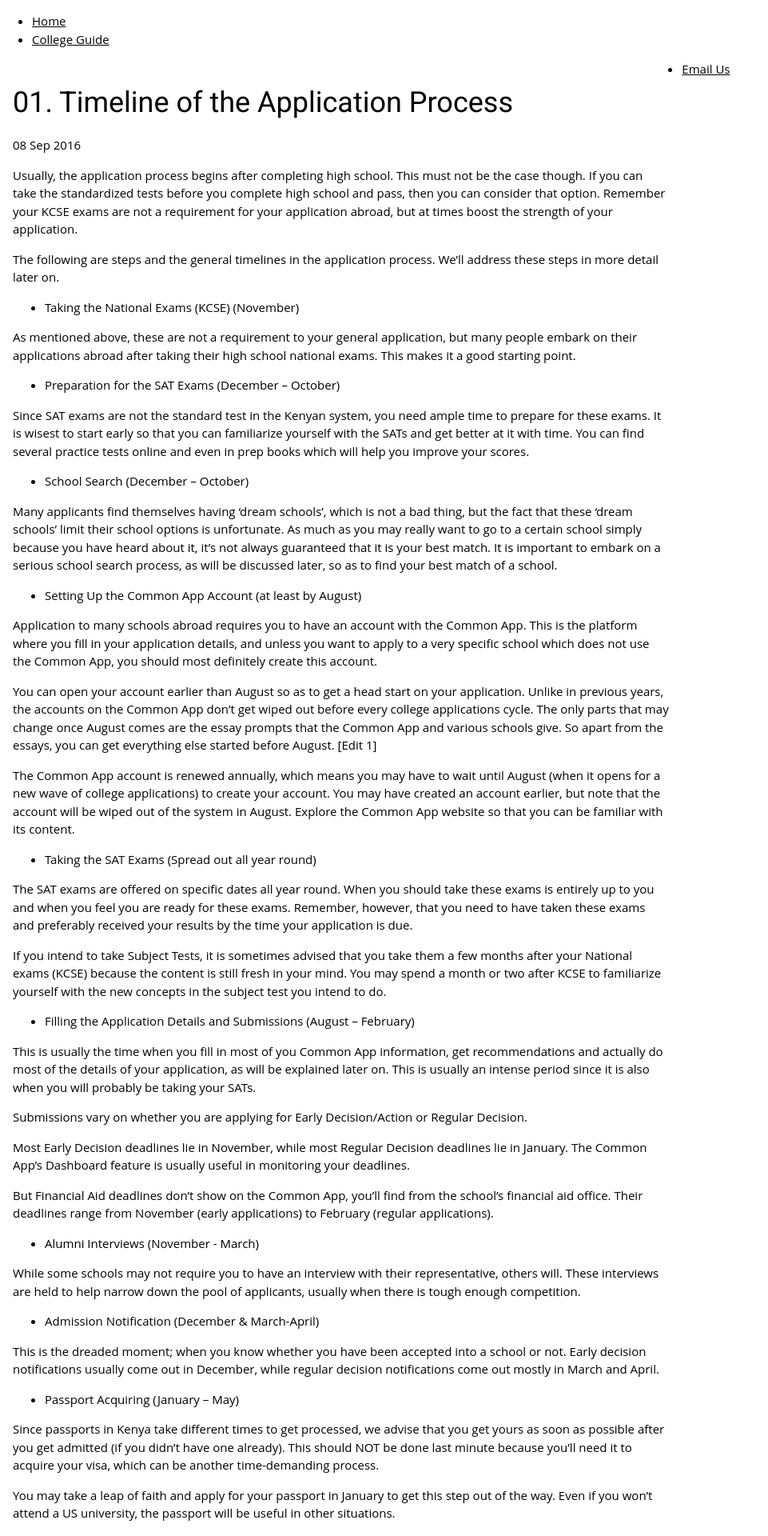
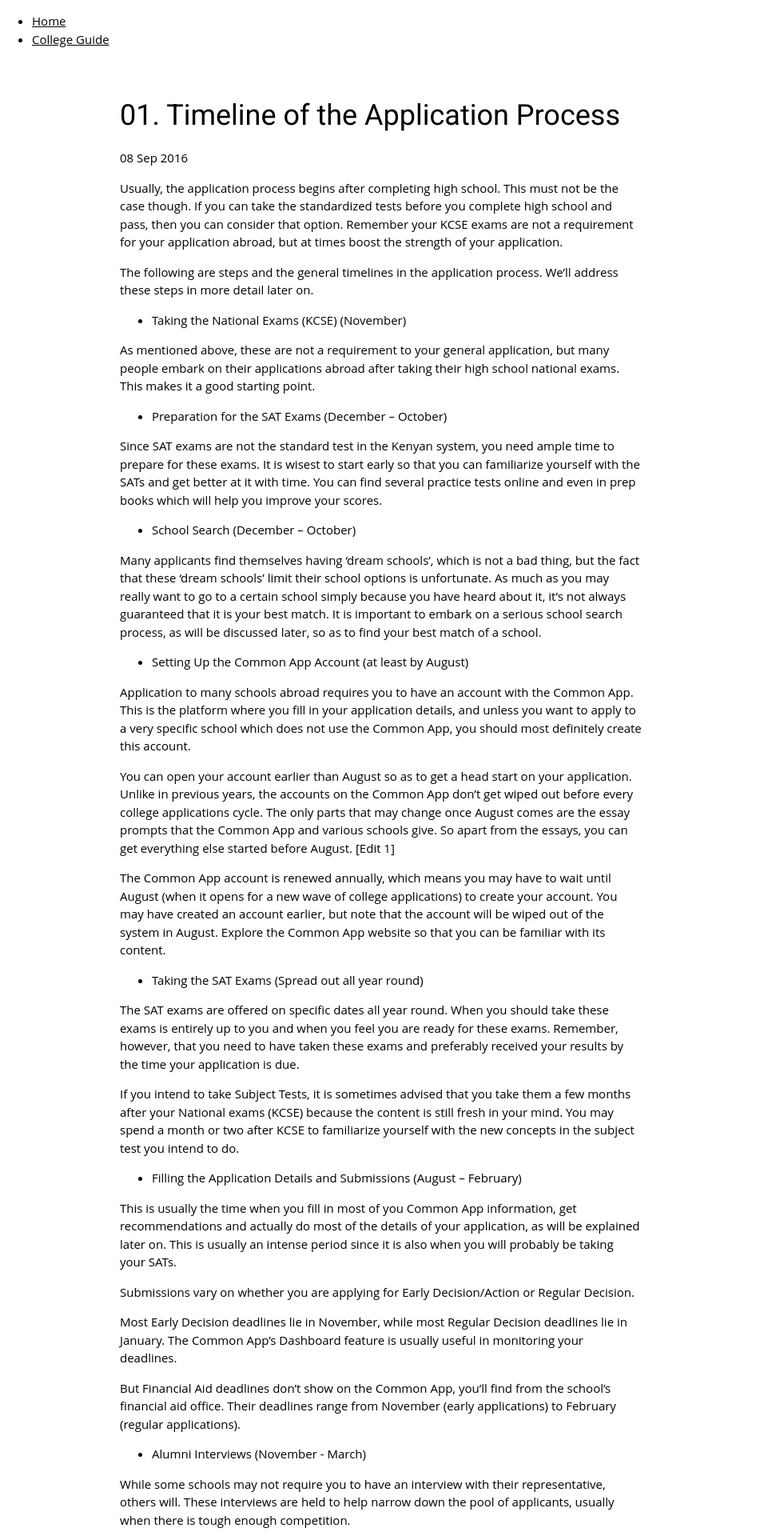
Before and after one commit to applicants-254/applicants-254.github.io, a Jekyll site: the page built from _posts/2016-09-08-01-timeline-of-the-application-process.md, in a window 1280 px wide. Shown: the top 1920 px of the page at 80% size, without its empty margins (0-961 px from the left). Built offline with Jekyll 4.4.1, drawn with Linux system fonts in a browser that asks for light colours; some web fonts are replaced.

Commit message:
Add more padding to default template

```diff
--- a/_layouts/default.html
+++ b/_layouts/default.html
@@ -22,10 +22,12 @@
             </ul>
         </nav>
 
-        <div class="w3-container w3-row-padding w3-padding-16 w3-twothird">
-
-            {{ content }}
-
+        <div class="w3-container w3-row-padding w3-padding-32">
+            <div class="w3-content">
+                <div class="w3-twothird">
+                    {{ content }}
+                </div>
+            </div>
         </div>
 
         <footer>
```
